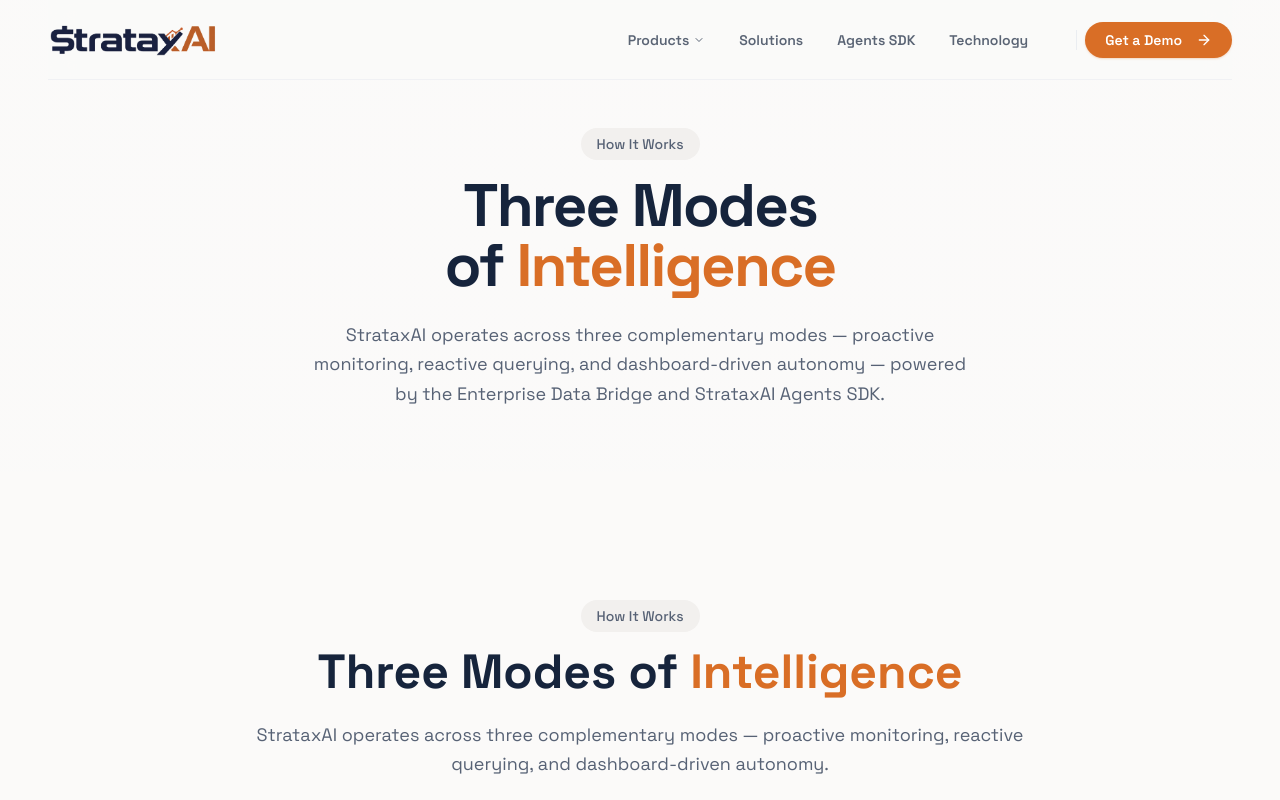
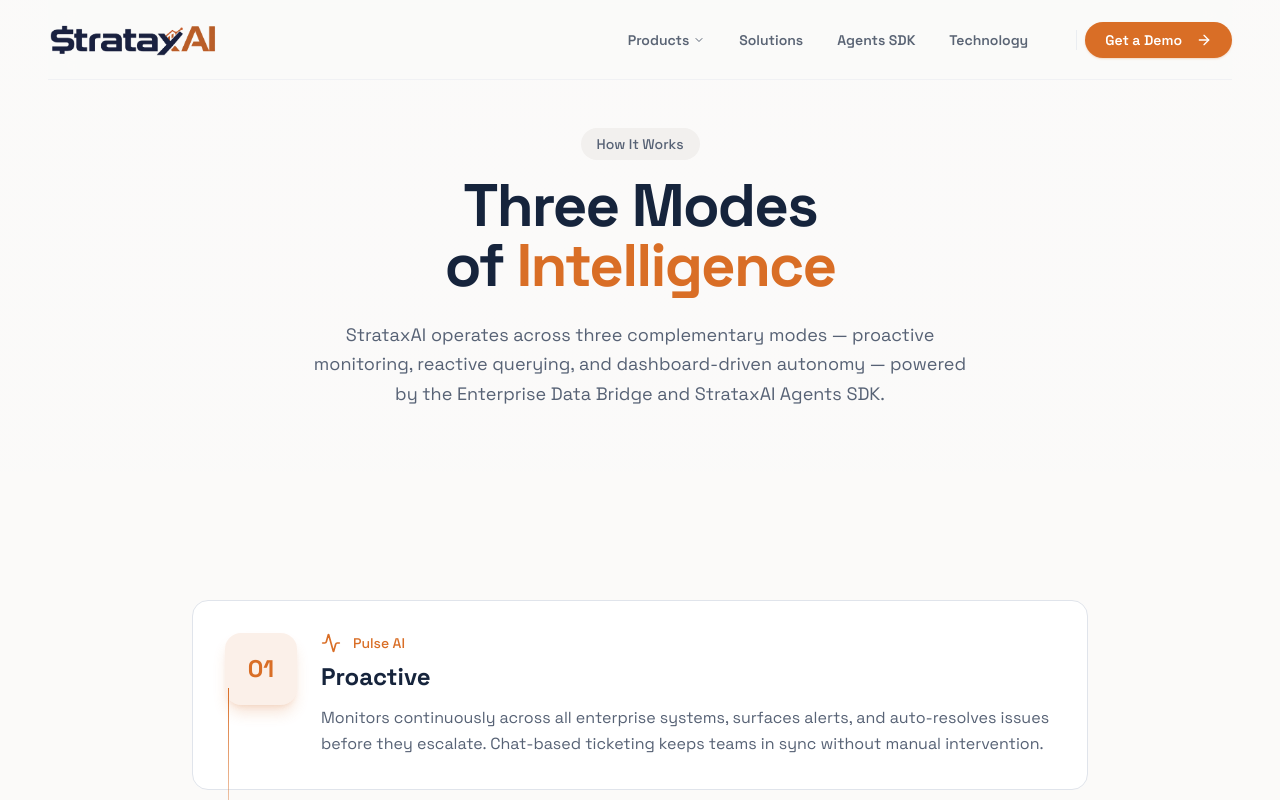
Before and after one commit to Inderj1/orynx-website, a Next.js app: page /how-it-works in a window 1280 px wide. Shown: the top 800 px of the page. Built offline with nearby package versions, Linux system fonts and the light colour scheme.

Commit message:
Remove duplicate "Three Modes of Intelligence" header from HowItWorks component
The header was already present in the hero banner on the how-it-works page,
causing it to appear twice.

Co-Authored-By: Claude Opus 4.6 <noreply@anthropic.com>

```diff
--- a/components/how-it-works/how-it-works.tsx
+++ b/components/how-it-works/how-it-works.tsx
@@ -44,25 +44,6 @@ export function HowItWorks() {
   return (
     <section ref={ref} className="py-24 lg:py-32 relative overflow-hidden">
       <div className="container mx-auto px-6 lg:px-12 relative z-10">
-        {/* Section header */}
-        <motion.div
-          initial={{ opacity: 0, y: 30 }}
-          animate={isInView ? { opacity: 1, y: 0 } : { opacity: 0, y: 30 }}
-          transition={{ duration: 0.6 }}
-          className="text-center max-w-3xl mx-auto mb-20"
-        >
-          <span className="inline-block px-4 py-1.5 rounded-full bg-muted text-muted-foreground text-sm font-medium mb-4">
-            How It Works
-          </span>
-          <h2 className="text-3xl md:text-4xl lg:text-5xl font-bold text-foreground mb-6 text-balance">
-            Three Modes of{" "}
-            <span className="text-teal">Intelligence</span>
-          </h2>
-          <p className="text-lg text-muted-foreground leading-relaxed">
-            StrataxAI operates across three complementary modes — proactive monitoring, reactive querying, and dashboard-driven autonomy.
-          </p>
-        </motion.div>
-
         {/* Steps */}
         <div className="max-w-4xl mx-auto space-y-8">
           {steps.map((step, index) => {
```
